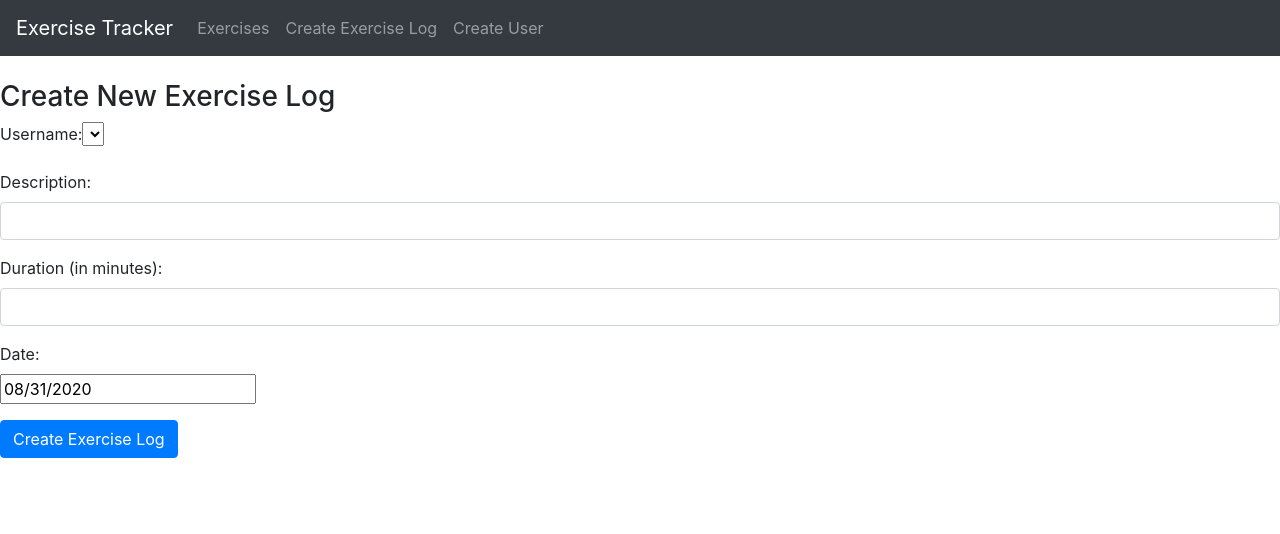
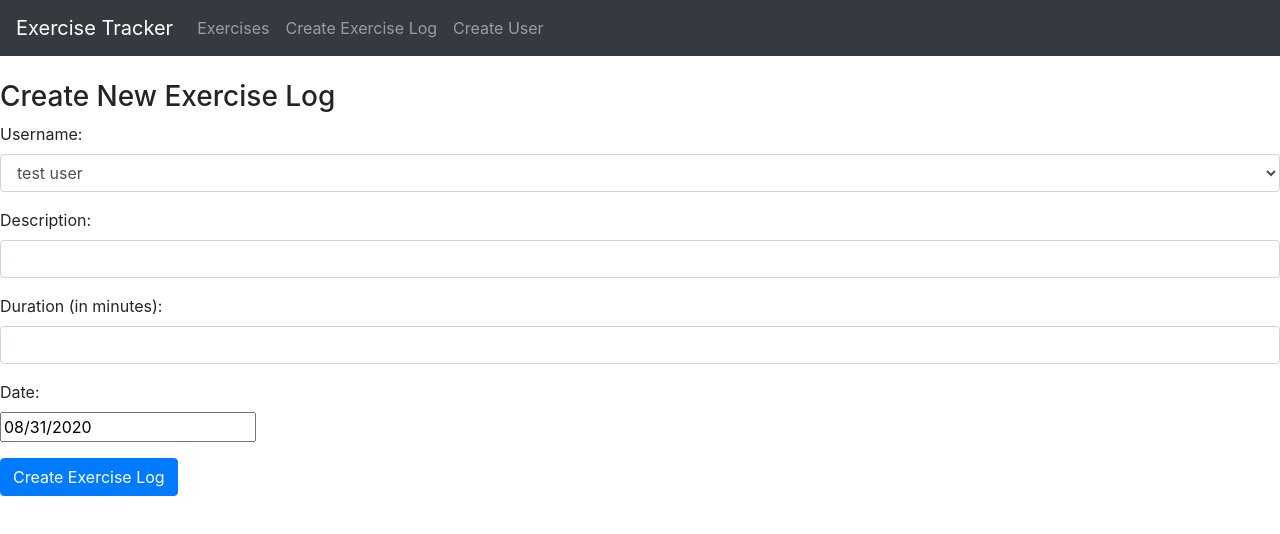
Before and after one commit to kjdowns/mern-app, a React (Create React App) app: page /create in a window 1280 px wide. Shown: the top 534 px of the page. Built offline with nearby package versions, Linux system fonts and the light colour scheme.

Commit message:
fill out form data for user select dropdown

```diff
--- a/src/components/create-exercise.component.js
+++ b/src/components/create-exercise.component.js
@@ -72,11 +72,15 @@ export default class CreateExercises extends Component {
         return (
             <div>
                 <h3>Create New Exercise Log</h3>
-                <form>
+                <form onSubmit={this.onSubmit}>
                     <div className="form-group">
                         <label>Username: </label>
-                        <select>
-
+                        <select ref="userInput" required className="form-control" value={this.state.username} onChange={this.onChangeUsername}>
+                            {
+                                this.state.users.map(function(user){
+                                    return <option key={user} value={user}>{user}</option>
+                                })
+                            }
                         </select>
                     </div>
                     <div className="form-group">
```
